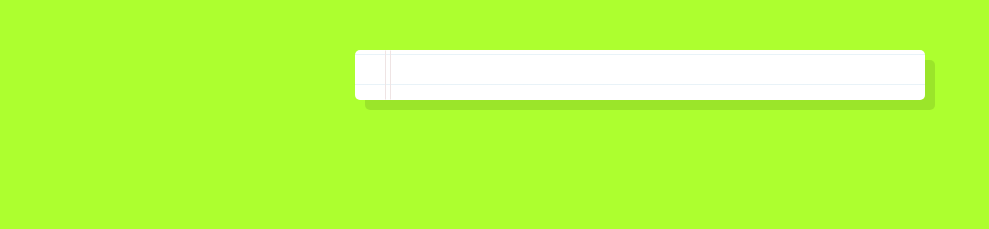
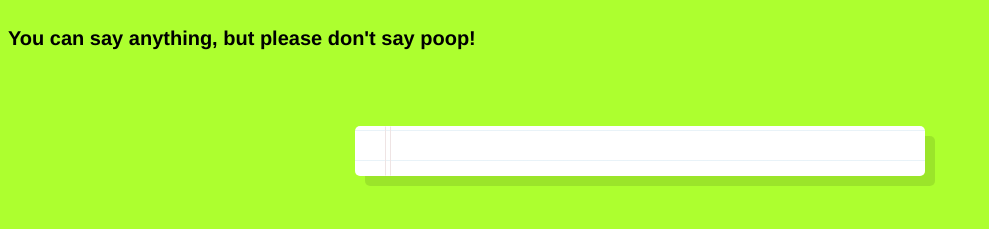
Before and after one commit to AnastasiaVays/Speach-recognition, a website: page index.html in a window 1280 px wide. Shown: the whole page, without its empty margins (0-989 px from the left). Drawn offline with Linux system fonts and the light colour scheme.

Commit message:
Update index.html

```diff
--- a/index.html
+++ b/index.html
@@ -6,6 +6,7 @@
 </head>
 <body>
 
+  <h4>You can say anything, but please don't say poop!<h4>
 
   <div class="words" contenteditable>
   </div>
@@ -28,7 +29,7 @@
       .map(result => result.transcript)
       .join('');
 
-      const poopScript = transcript.replace(/poop|poo|shit|dump/gi, '💩');
+      const poopScript = transcript.replace(/poop|poo|shit|dump/gi, 'I told you not to!');
       p.textContent = poopScript;
 
       const awesomeScript = transcript.replace(/awesome/gi, 'Thanks, I know.');
@@ -66,6 +67,11 @@
       font-size: 20px;
     }
 
+    h4 {
+     align-content: center;
+    }
+
+
     .words {
       max-width: 500px;
       margin: 50px auto;
```
